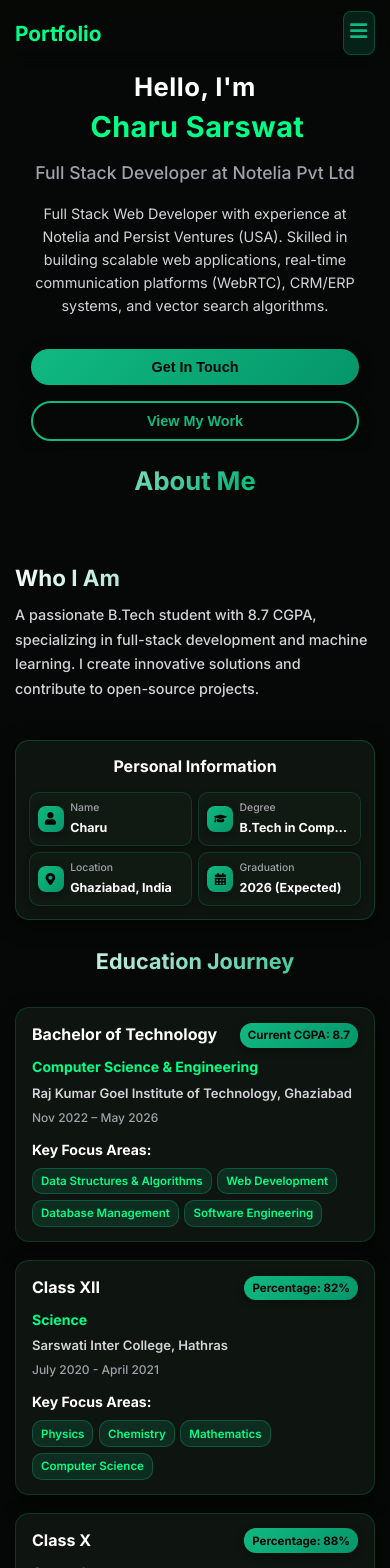
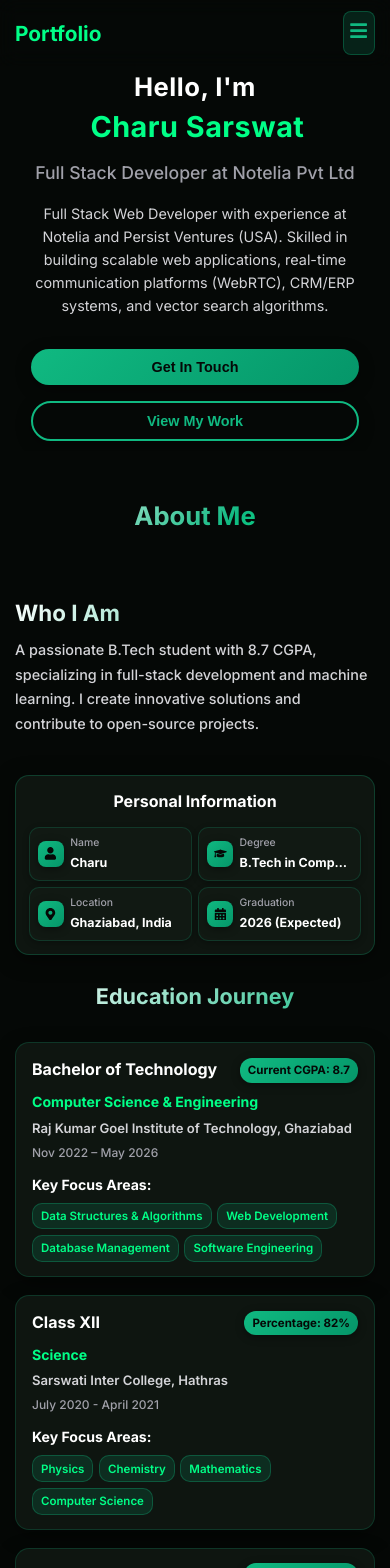
Before and after one commit to Charu-sarswat/Charu-portfolio-main, a React (Create React App) app: page / in a window 390 px wide. Shown: the top 1568 px of the page. Built offline with nearby package versions, Linux system fonts and the light colour scheme.

Commit message:
shift about me heading lower down

```diff
--- a/src/components/About.css
+++ b/src/components/About.css
@@ -1,7 +1,8 @@
 .about {
   background: #050806;
   position: relative;
-  padding: 50px 0;
+  padding-top: 95px;
+  padding-bottom: 50px;
 }
 
 .about::before {
@@ -410,8 +411,8 @@
 /* Responsive design */
 @media (max-width: 768px) {
   .about {
-    padding-top: 15px !important;
-    padding-bottom: 15px !important;
+    padding-top: 55px !important;
+    padding-bottom: 25px !important;
   }
 
   .about-content {
@@ -513,8 +514,8 @@
 
 @media (max-width: 480px) {
   .about {
-    padding-top: 10px !important;
-    padding-bottom: 10px !important;
+    padding-top: 45px !important;
+    padding-bottom: 20px !important;
   }
 
   .about-text h3 {
```
